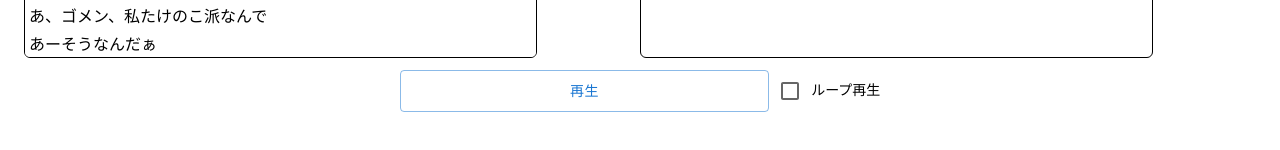
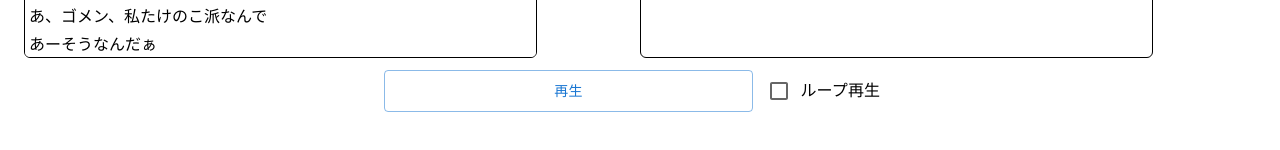
Before and after one commit to pacifist24/kotatsu, a Next.js app: page / in a window 1280 px wide. Both pictures are taken after a click on the tab "連続再生". Shown: the part 548-698 px from the top of the page. Built offline with nearby package versions, Linux system fonts and the light colour scheme.

Commit message:
ループ再生のラベル修正

```diff
--- a/src/components/PlayButton.tsx
+++ b/src/components/PlayButton.tsx
@@ -2,6 +2,8 @@ import { makeAudioPlayer } from '@/app/playAudio';
 import { PlaybackItemsState } from '@/atoms/PlaybackItem';
 import Button from '@mui/material/Button';
 import Checkbox from '@mui/material/Checkbox';
+import FormControlLabel from '@mui/material/FormControlLabel';
+import FormGroup from '@mui/material/FormGroup';
 import { FC, useState } from 'react';
 import { useRecoilState } from 'recoil';
 
@@ -63,9 +65,13 @@ const PlayButton: FC = () => {
           停止
         </Button>
       )}
-      <div className="text-sm">
-        <Checkbox checked={loopPlayChecked} onChange={onChange} />
-        ループ再生
+      <div className="ml-4">
+        <FormGroup>
+          <FormControlLabel
+            control={<Checkbox checked={loopPlayChecked} onChange={onChange} />}
+            label="ループ再生"
+          />
+        </FormGroup>
       </div>
     </div>
   );
```
